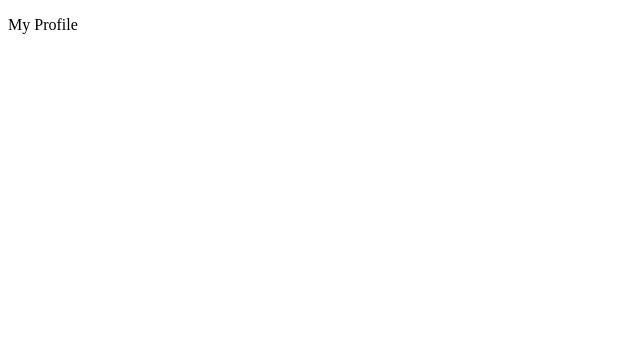
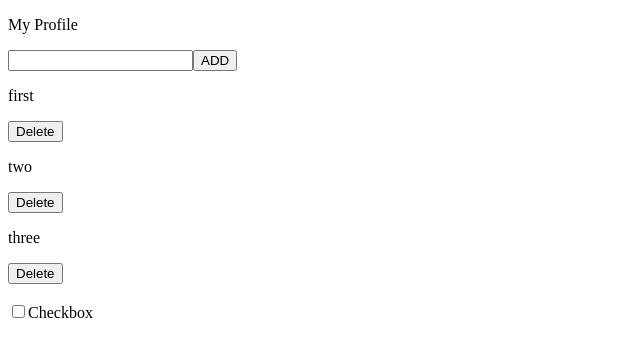
Before and after one commit to artgaid/My-first-App-ReactJS, a React (Create React App) app in the folder my-app/: page /profile in a window 1280 px wide. Shown: the top 356 px of the page, without its empty margins (0-640 px from the left). Built offline with nearby package versions, Linux system fonts and the light colour scheme.

Commit message:
React v5.0 (add Redux, test Store)

```diff
--- a/my-app/package.json
+++ b/my-app/package.json
@@ -14,8 +14,11 @@
     "node-sass": "^6.0.1",
     "react": "^17.0.2",
     "react-dom": "^17.0.2",
+    "react-redux": "^7.2.5",
     "react-router-dom": "^5.3.0",
     "react-scripts": "4.0.3",
+    "redux": "^4.1.1",
+    "redux-devtools-extension": "^2.13.9",
     "sass-loader": "^12.1.0",
     "styled-components": "^5.3.1",
     "web-vitals": "^1.1.2"
--- /dev/null
+++ b/my-app/src/Components/ProfileCheckbox/ProfileCheckbox.js
@@ -0,0 +1,31 @@
+import { useState } from "react";
+import { useDispatch } from "react-redux";
+import { changeCheck } from "../../actions/checkboxActions";
+
+const Form = () => {
+  const [check, setCheck] = useState(false);
+  const dispatch = useDispatch();
+
+  const inputChangeCheck = (e) => {
+    setCheck((prev) => (prev = e.target.checked));
+    dispatch(changeCheck());
+
+    console.log(check, e.target.id);
+  };
+
+  return (
+    <>
+      <div>
+        <input
+          type="checkbox"
+          id="checkbox"
+          value={check}
+          onChange={inputChangeCheck}
+        />
+        Checkbox
+      </div>
+    </>
+  );
+};
+
+export default Form;
--- a/my-app/src/Components/ProfileComponent/profile.js
+++ b/my-app/src/Components/ProfileComponent/profile.js
@@ -1,7 +1,39 @@
+import { useSelector, useDispatch } from "react-redux";
+import { deleteProfileItem } from "../../actions/profileListActions";
+import ProfileForm from "../ProfileForm/ProfileForm";
+import ProfileCheckbox from "../ProfileCheckbox/ProfileCheckbox";
+
 function Profile() {
+  const stateProfile = useSelector((state) => state);
+  console.log(stateProfile);
+
+  const dispatch = useDispatch();
+  const handlerDelete = (text, id) => {
+    console.log("delete", text);
+    // dispatch({ type: "DELETE_PROFILE_ITEM", payload: id });
+    dispatch(deleteProfileItem(id));
+  };
+
   return (
     <>
       <p> My Profile </p>
+      <ProfileForm />
+      <div>
+        {stateProfile?.profileList?.map((el) => (
+          <div key={el.id}>
+            <p>{el.name}</p>
+            <button
+              onClick={() => {
+                handlerDelete(el.name, el.id);
+              }}
+            >
+              Delete
+            </button>
+          </div>
+        ))}
+      </div>
+      <br />
+      <ProfileCheckbox />
     </>
   );
 }
--- /dev/null
+++ b/my-app/src/Components/ProfileForm/ProfileForm.js
@@ -0,0 +1,25 @@
+import { useState } from "react";
+import { useDispatch } from "react-redux";
+import { addProfileItem } from "../../actions/profileListActions";
+
+const Form = () => {
+  const [text, setText] = useState("");
+  const dispatch = useDispatch();
+  const submitHandler = (e) => {
+    e.preventDefault();
+    dispatch(addProfileItem(text));
+    setText("");
+  };
+  const changeText = (e) => {
+    setText((prev) => (prev = e.target.value));
+  };
+
+  return (
+    <form onSubmit={submitHandler}>
+      <input value={text} onChange={changeText} type="text" />
+      <button type="submit">ADD</button>
+    </form>
+  );
+};
+
+export default Form;
--- /dev/null
+++ b/my-app/src/actions/checkboxActions.js
@@ -0,0 +1,5 @@
+import { CHANGE_CHECKBOX } from "../store/types/checkboxTypes";
+
+export const changeCheck = () => ({
+  type: CHANGE_CHECKBOX,
+});
--- /dev/null
+++ b/my-app/src/actions/profileListActions.js
@@ -0,0 +1,14 @@
+import {
+  DELETE_PROFILE_ITEM,
+  ADD_PROFILE_ITEM,
+} from "../store/types/profileListTypes";
+
+export const deleteProfileItem = (id) => ({
+  type: DELETE_PROFILE_ITEM,
+  payload: id,
+});
+
+export const addProfileItem = (text) => ({
+  type: ADD_PROFILE_ITEM,
+  payload: text,
+});
--- a/my-app/src/index.js
+++ b/my-app/src/index.js
@@ -1,8 +1,12 @@
-import React from 'react';
-import ReactDOM from 'react-dom';
-import App from './App';
+import React from "react";
+import ReactDOM from "react-dom";
+import App from "./App";
+import { Provider } from "react-redux";
+import { store } from "./store/index";
 
 ReactDOM.render(
-  <App />,
-  document.getElementById('app')
+  <Provider store={store}>
+    <App />
+  </Provider>,
+  document.getElementById("app")
 );
--- /dev/null
+++ b/my-app/src/store/index.js
@@ -0,0 +1,5 @@
+import { createStore } from "redux";
+import profileReducer from "./storeProfile";
+import { composeWithDevTools } from "redux-devtools-extension";
+
+export const store = createStore(profileReducer, composeWithDevTools());
--- /dev/null
+++ b/my-app/src/store/storeProfile.js
@@ -0,0 +1,40 @@
+import { CHANGE_CHECKBOX } from "./types/checkboxTypes";
+import {
+  DELETE_PROFILE_ITEM,
+  ADD_PROFILE_ITEM,
+} from "./types/profileListTypes";
+
+const initialState = {
+  profileList: [
+    { name: "first", id: 0 },
+    { name: "two", id: 1 },
+    { name: "three", id: 2 },
+  ],
+  checkbox: false,
+};
+const profileReducer = (state = initialState, { payload, type }) => {
+  switch (type) {
+    case ADD_PROFILE_ITEM:
+      return {
+        ...state,
+        profileList: [
+          ...state.profileList,
+          { name: payload, id: state.profileList.length },
+        ],
+      };
+    case DELETE_PROFILE_ITEM:
+      return {
+        ...state,
+        profileList: state.profileList.filter((el) => el.id !== payload),
+      };
+    case CHANGE_CHECKBOX:
+      return {
+        ...state,
+        checkbox: !state.checkbox,
+      };
+    default:
+      return state;
+  }
+};
+
+export default profileReducer;
--- /dev/null
+++ b/my-app/src/store/types/checkboxTypes.js
@@ -0,0 +1,3 @@
+const CHANGE_CHECKBOX = "CHANGE_CHECKBOX";
+
+export { CHANGE_CHECKBOX };
--- /dev/null
+++ b/my-app/src/store/types/profileListTypes.js
@@ -0,0 +1,6 @@
+// export const DELETE_PROFILE_ITEM = "DELETE_PROFILE_ITEM";
+// export const ADD_PROFILE_ITEM = "ADD_PROFILE_ITEM";
+
+const DELETE_PROFILE_ITEM = "DELETE_PROFILE_ITEM";
+const ADD_PROFILE_ITEM = "ADD_PROFILE_ITEM";
+export { ADD_PROFILE_ITEM, DELETE_PROFILE_ITEM };
```
Also changed, not shown: 1 other file (tests, documents, lock files or other folders).
